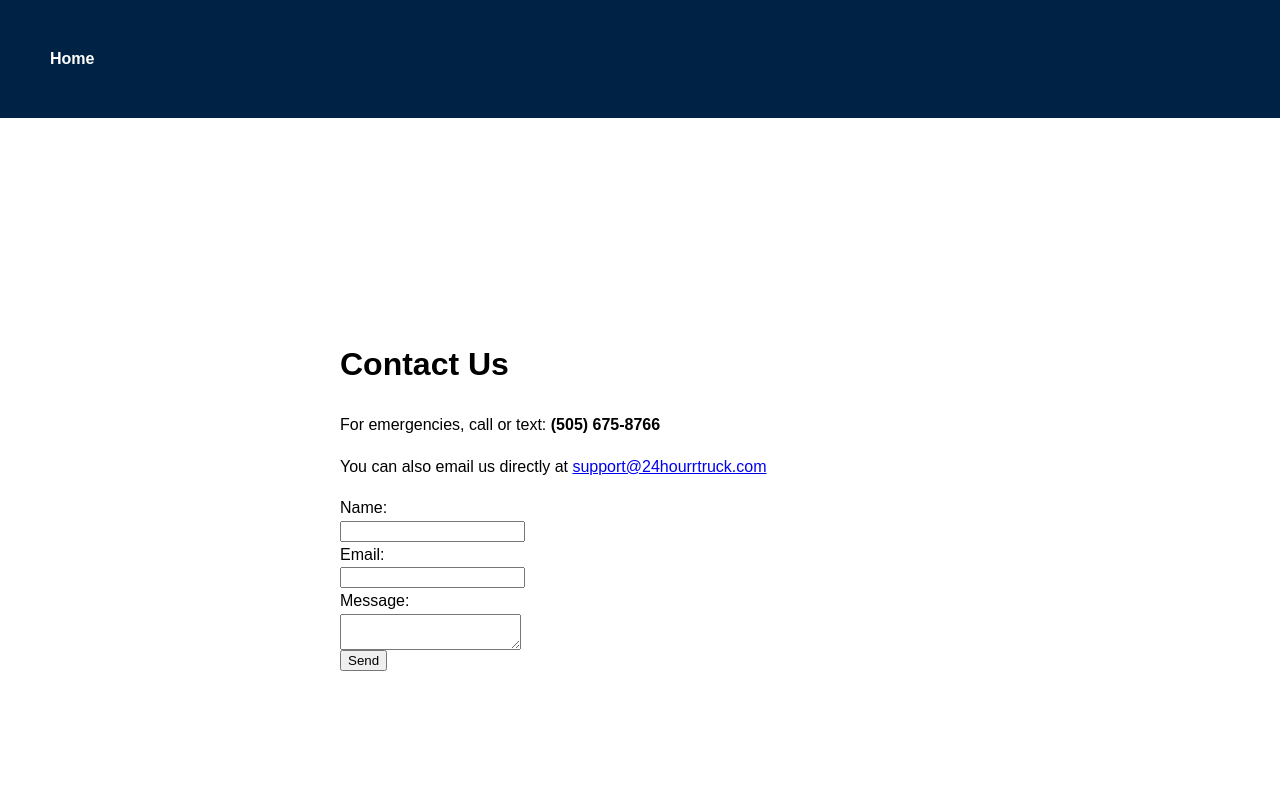
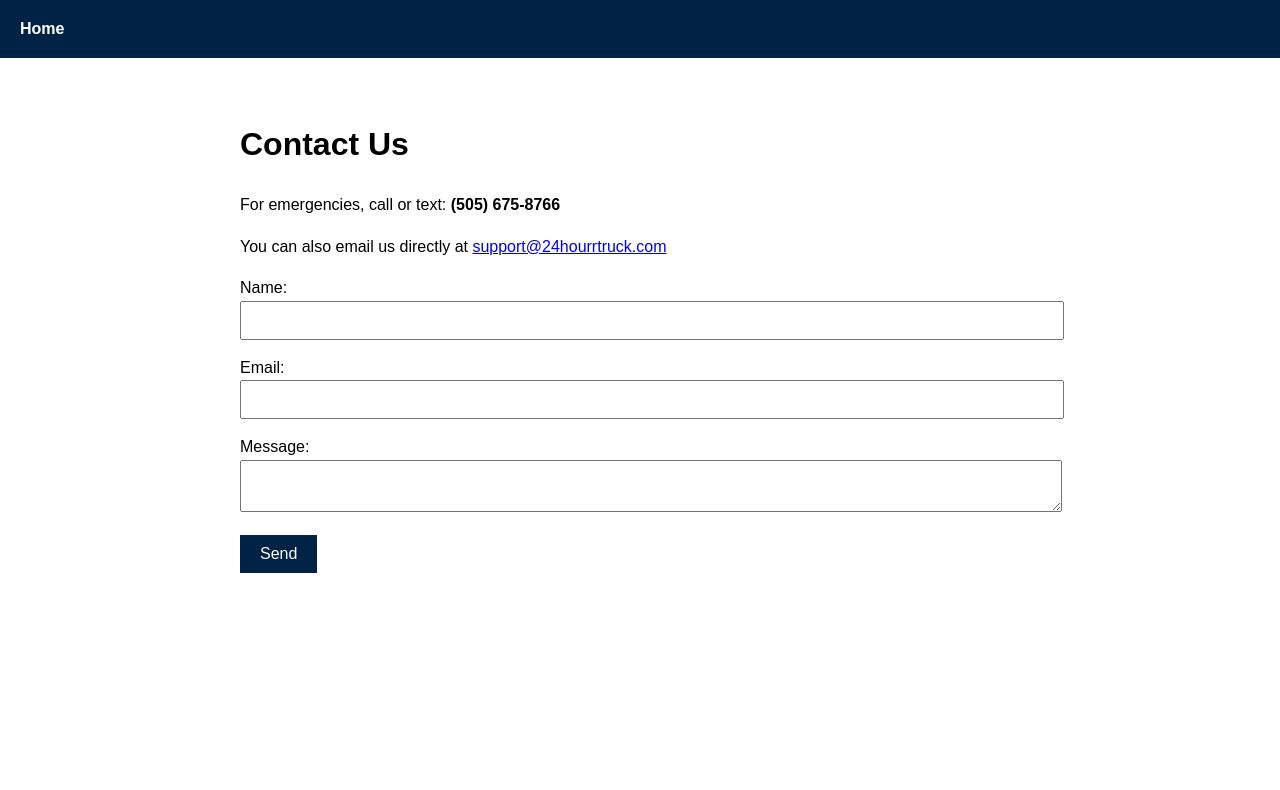
Before and after one commit to Goliath0010/24hourrtruck, a plain HTML site: page contact.html in a window 1280 px wide. Drawn offline with Linux system fonts and the light colour scheme.

Commit message:
Update contact.html

```diff
--- a/contact.html
+++ b/contact.html
@@ -1,4 +1,4 @@
-
+<!DOCTYPE html>
 <html>
 <head>
   <title>Contact</title>
@@ -10,7 +10,7 @@
     }
     nav {
       background: #002244;
-    padding: 50px;
+      padding: 20px;
     }
     nav a {
       color: white;
@@ -20,39 +20,46 @@
     .container {
       max-width: 800px;
       margin: 0 auto;
-    padding: 100px;
+      padding: 40px;
       line-height: 1.6;
+    }
+    input, textarea {
+      width: 100%;
+      padding: 10px;
+      margin-bottom: 15px;
+    }
+    button {
+      background-color: #002244;
+      color: white;
+      padding: 10px 20px;
+      border: none;
+      font-size: 16px;
+      cursor: pointer;
     }
   </style>
 </head>
 <body>
   <nav><a href="index.html">Home</a></nav>
   <div class="container">
-
-<div class="container">
-
-<html>
-<body>
     <h1>Contact Us</h1>
     <p>For emergencies, call or text: <strong>(505) 675-8766</strong></p>
-<p>You can also email us directly at <a href='mailto:support@24hourrtruck.com'>support@24hourrtruck.com</a></p>
+    <p>You can also email us directly at <a href="mailto:support@24hourrtruck.com">support@24hourrtruck.com</a></p>
+
     <form action="https://formsubmit.co/Codyhodges72@gmail.com" method="POST">
       <input type="hidden" name="_captcha" value="false">
+      <input type="hidden" name="_cc" value="5056758766@txt.att.net">
+
       <label for="name">Name:</label><br>
       <input type="text" id="name" name="name" required><br>
+
       <label for="email">Email:</label><br>
       <input type="email" id="email" name="email" required><br>
+
       <label for="message">Message:</label><br>
       <textarea id="message" name="message" required></textarea><br>
+
       <button type="submit">Send</button>
     </form>
-</body>
-</html>
-
-  </form>
-</div>
-</form>
-
   </div>
 </body>
 </html>
```
Lines whose indentation alone changed are shown as unchanged.
